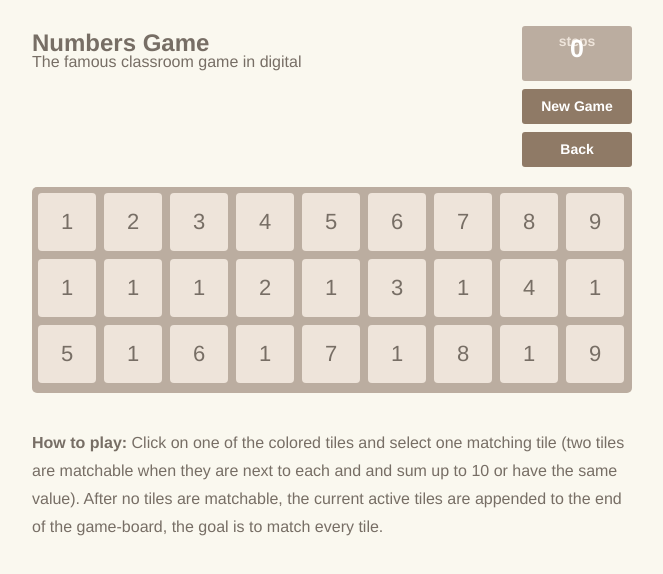
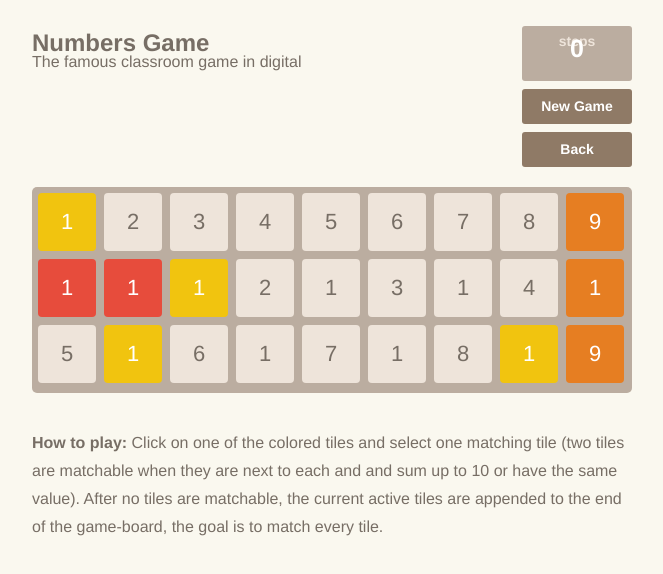
Before and after one commit to TN1ck/numbers-game, a React app: page / in a window 1280 px wide. Shown: the top 574 px of the page, without its empty margins (308-971 px from the left). Built offline with nearby package versions, Linux system fonts and the light colour scheme.

Commit message:
fix: fixing invoke and the game actually works:)

```diff
--- a/src/index.tsx
+++ b/src/index.tsx
@@ -8,7 +8,7 @@ const numbers_game: {
 } = (window as any).numbers_game || {};
 (window as any).numbers_game = numbers_game;
 
-var base = 9;
+const base = 9;
 
 function to_xy(n: number) {
     return {
@@ -295,10 +295,10 @@ class Tile {
                 tile.board.steps++;
 
                 var matched_tiles = [tile, other_tile];
-                _.invoke(matched_tiles, 'deactivate');
+                matched_tiles.forEach(t => t.deactivate());
 
                 var affected_tiles = tile.get_neighbours().concat(other_tile.get_neighbours());
-                _.invoke(affected_tiles.concat(matched_tiles), 'update');
+                affected_tiles.concat(matched_tiles).forEach(t => t.update());
 
                 tile.board.update();
 
@@ -313,7 +313,7 @@ class Tile {
             }
 
             tile.select();
-            _.invoke(tile.get_neighbours().concat([tile]).concat(old_selection), 'update');
+            tile.get_neighbours().concat([tile]).concat(old_selection).forEach(t => t.update());
 
             tile.board.currently_selected = tile;
             tile.board.update();
@@ -340,7 +340,7 @@ class Tile {
 class Board {
     tiles: Tile[] = [];
     steps = 0;
-    board_history = [];
+    board_history: any[] = [];
     iterations = 0;
     base: number;
 
@@ -374,12 +374,11 @@ class Board {
                 });
             });
         });
-
-        _.invoke(this.tiles, 'update');
+        this.tiles.forEach(t => t.update());
     };
 
     save() {
-        this.board_history.push(_.invoke(this.tiles, 'serialize'));
+        this.board_history.push(this.tiles.map(t => t.serialize));
         if (this.board_history.length > 100) {
             this.board_history.shift();
         }
@@ -401,7 +400,7 @@ class Board {
             return t;
         });
         this.tiles = state;
-        _.invoke(this.tiles, 'update');
+        this.tiles.forEach(t => t.update());
     };
 
     update() {
@@ -419,7 +418,7 @@ class Board {
                 new Tile(t.v, this);
             });
 
-            _.invoke(this.tiles, 'update');
+            this.tiles.forEach(t => t.update());
         }
 
         if (this.iterations >= 5) {
@@ -448,7 +447,7 @@ class Board {
     };
 
     left_matches() {
-        return _.flatten(_.invoke(this.active_tiles(), 'get_matches'));
+        return _.flatten(this.active_tiles().map(t => t.get_matches()));
     };
 
     test_boards = {
```
